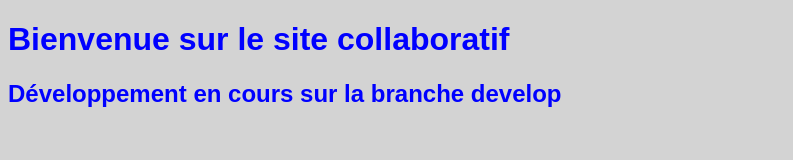
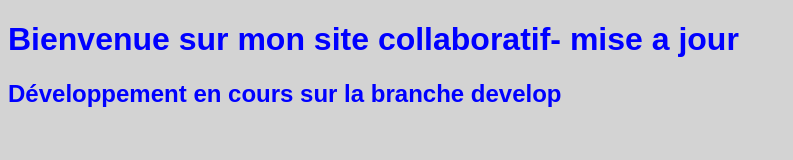
Before and after one commit to Mukajelu/site-collaboratif, a plain HTML site: page index.html in a window 1280 px wide. Shown: the whole page, without its empty margins (0-793 px from the left). Drawn offline with Linux system fonts and the light colour scheme.

Commit message:
Modification du titre dans develop

```diff
--- a/index.html
+++ b/index.html
@@ -5,7 +5,7 @@
   <title>Site collaboratif</title>
 </head>
 <body>
-  <h1>Bienvenue sur le site collaboratif</h1>
+  <h1>Bienvenue sur mon site collaboratif- mise a jour</h1>
   <h2>Développement en cours sur la branche develop</h2>
 
 </body>
```
